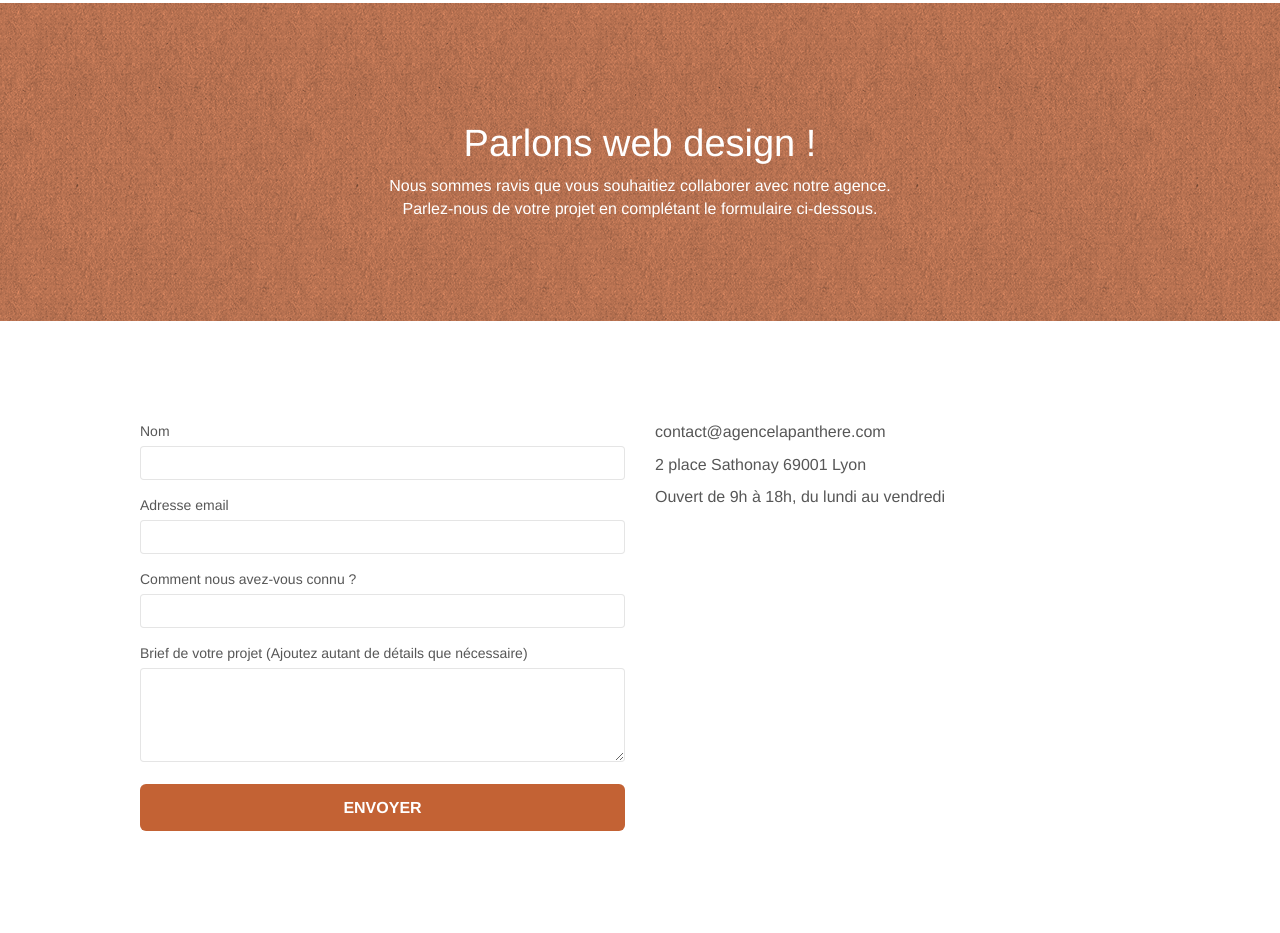
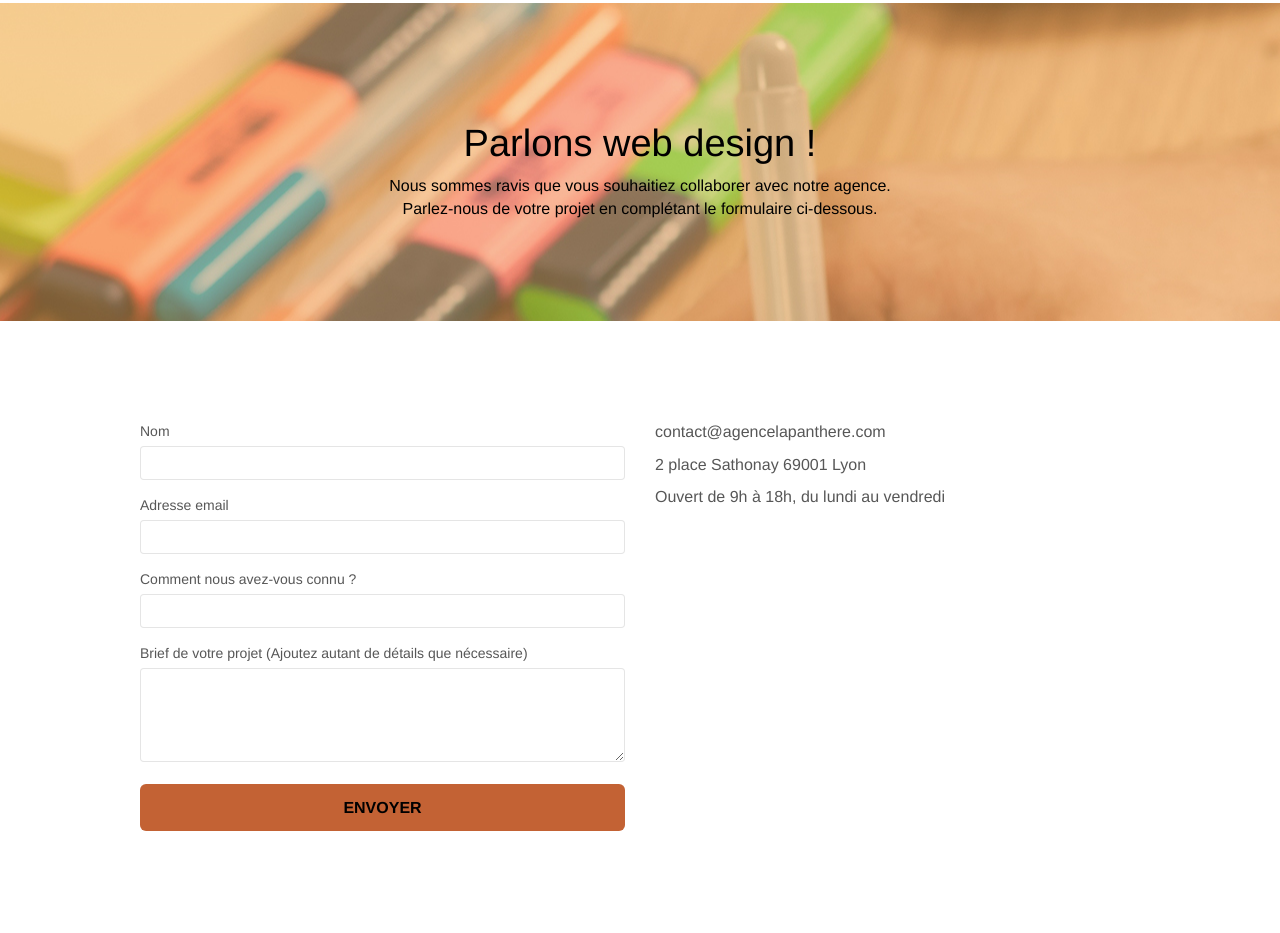
Before and after one commit to Fran6-Dev/Agence-La-Panthere, a plain HTML site: page page2.html in a window 1280 px wide. Shown: the part 100-1033 px from the top of the page. Drawn offline with Linux system fonts and the light colour scheme.

Commit message:
fin projet

```diff
--- a/page2.html
+++ b/page2.html
@@ -73,16 +73,16 @@
 
       <!-- bloc-6 -->
       <div
-        class="bloc bg-dots-bg bg-repeat bgc-atomic-tangerine d-bloc bloc-bg-texture texture-paper"
+        class="bg-presentation bloc bg-dots-bg bg-repeat bgc-atomic-tangerine d-bloc bloc-bg-texture"
         id="bloc-6"
       >
         <div class="container bloc-lg">
           <div class="row">
             <div class="col-sm-12">
-              <h1 class="text-center hero-bloc-text tc-white">
+              <h1 class="text-center hero-bloc-text tc-black">
                 Parlons web design !
               </h1>
-              <p class="text-center mg-lg tc-white tight-width-whitespace">
+              <p class="text-center mg-lg tc-black tight-width-whitespace">
                 Nous sommes ravis que vous souhaitiez collaborer avec notre
                 agence.<br />
                 Parlez-nous de votre projet en complétant le formulaire
--- a/style.css
+++ b/style.css
@@ -743,7 +743,7 @@ h4 {
 }
 
 .white {
-  color: #ffffff !important;
+  color: #181818 !important;
 }
 
 .portfolio-thumb {
@@ -786,9 +786,13 @@ h4 {
   color: #fff !important;
 }
 
+.tc-black {
+  color: #000 !important;
+}
+
 .btn-atomic-tangerine {
   background: #c36234;
-  color: #ffffff !important;
+  color: #000000 !important;
 }
 
 .btn-atomic-tangerine:hover {
```
